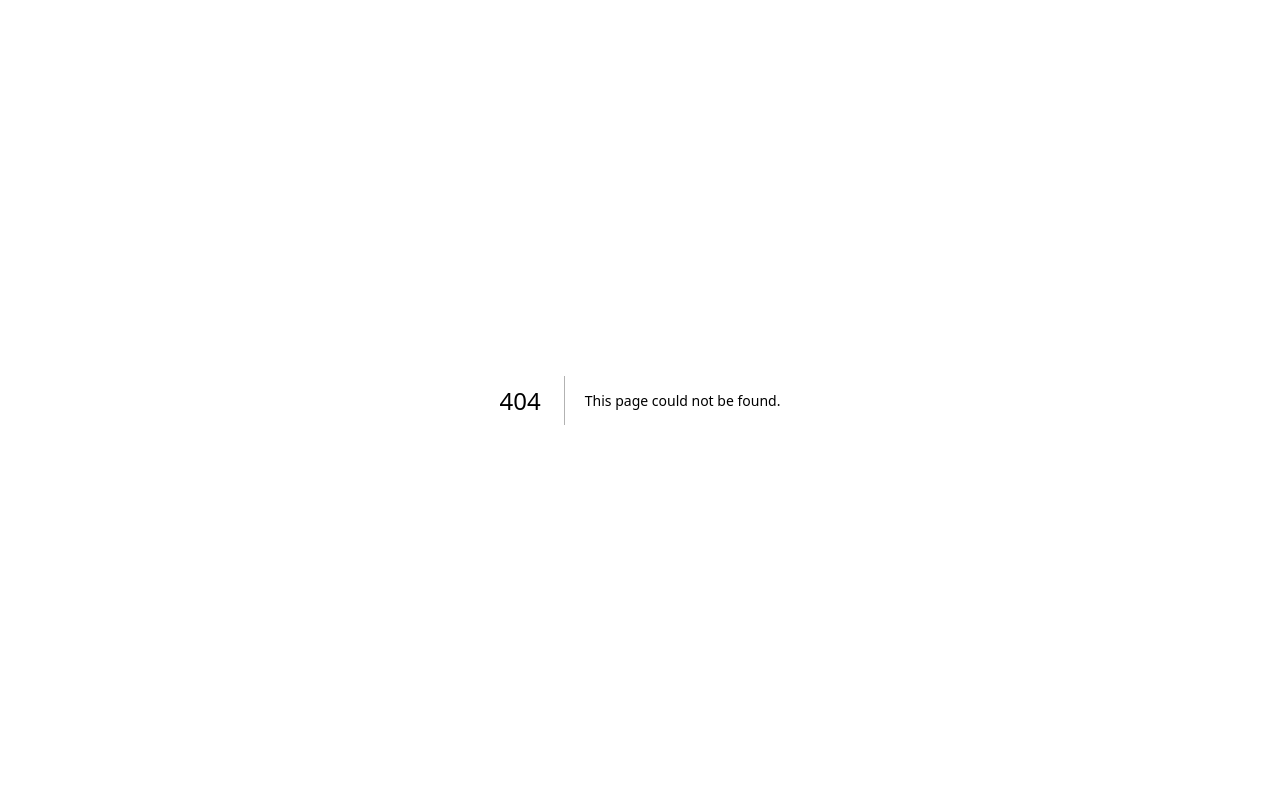
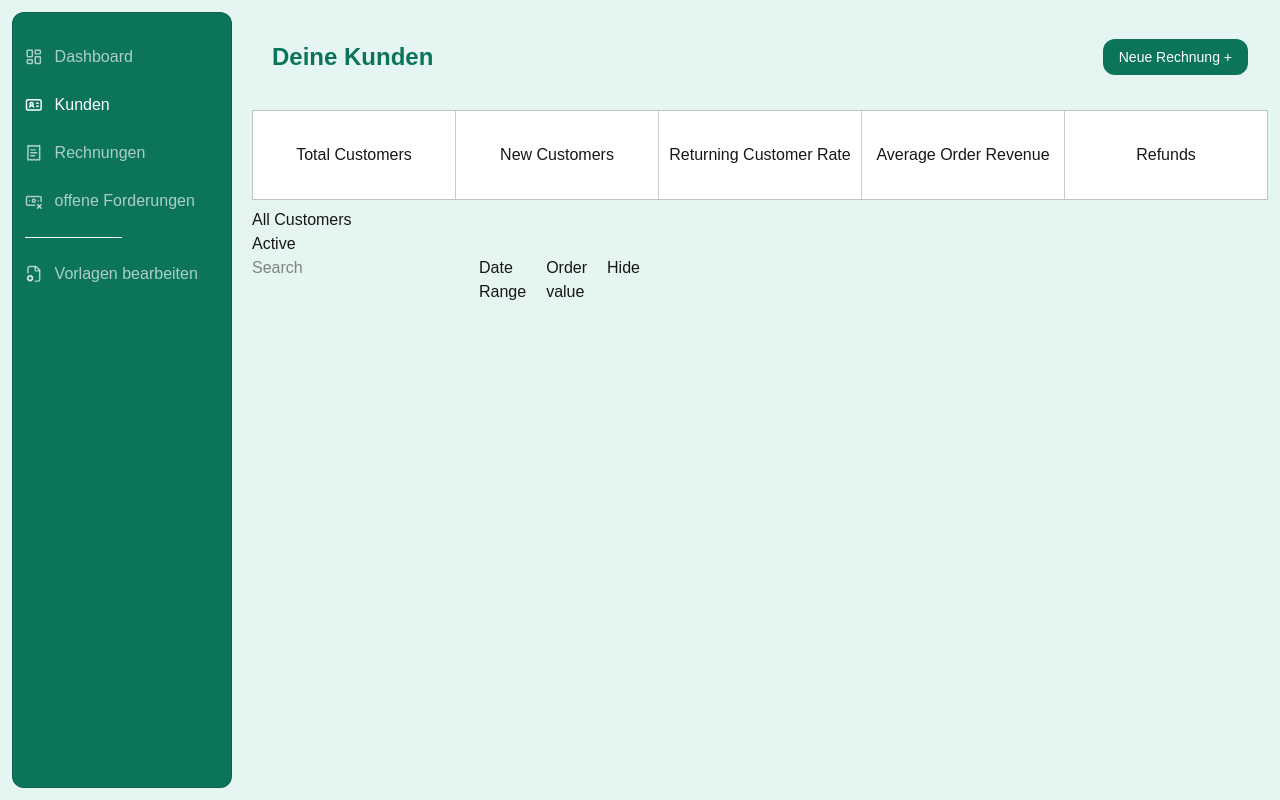
Before and after one commit to henrymh5/invoice-automation, a Next.js app: page /kunden in a window 1280 px wide. Before the commit this address had no page. Built offline with nearby package versions, Linux system fonts and the light colour scheme.

Commit message:
feat: Layout for customer database started but not yet finalized

```diff
--- a/app/(app)/dashboard/page.tsx
+++ b/app/(app)/dashboard/page.tsx
@@ -2,7 +2,7 @@ import Image from "next/image";
 
 export default function Dashboard() {
   return (
-    <div className="flex grid grid-cols-3 grid-rows-8 flex-1 self-stretch gap-2">
+    <div className="grid grid-cols-3 grid-rows-8 flex-1 self-stretch gap-2">
       <div className="bg-white rounded-xl border border-[#00000032] col-span-3 row-span-1 flex justify-between items-center p-5">
         <div>
           <span className="text-2xl font-semibold text-[#0B745B]">
--- /dev/null
+++ b/app/(app)/kunden/page.tsx
@@ -0,0 +1,51 @@
+export default function Kunden() {
+    return (
+        <div className="grid grid-cols-3 grid-rows-8 flex-1 self-stretch gap-2">
+          <div className="col-span-3 row-span-1 flex justify-between items-center p-5">
+            <div>
+              <span className="text-2xl font-semibold text-[#0B745B]">
+                Deine Kunden
+              </span>
+            </div>
+            <div className="flex">
+              <div className="font-medium text-sm p-2 pl-4 pr-4 rounded-xl bg-[#0B745B] text-[#fff]">
+                Neue Rechnung +
+              </div>
+            </div>
+          </div>
+        <CustomerStatistics />
+        <TableSettings />
+        </div>
+    )
+}
+
+function CustomerStatistics(){
+    return (
+        <div className="flex items-stretch justify-start col-span-3 border border-[#00000032] divide-x-1 divide-[#00000032]">
+            <div className="text-center flex-1 bg-white flex items-center justify-center">Total Customers</div>
+            <div className="text-center flex-1 bg-white flex items-center justify-center">New Customers</div>
+            <div className="text-center flex-1 bg-white flex items-center justify-center">Returning Customer Rate</div>
+            <div className="text-center flex-1 bg-white flex items-center justify-center">Average Order Revenue</div>
+            <div className="text-center flex-1 bg-white flex items-center justify-center">Refunds</div>
+        </div>
+    )
+}
+
+function TableSettings(){
+    return (
+        <div>
+            <div>
+                <div>All Customers</div>
+                <div>Active</div>
+            </div>
+            <div className="flex gap-5">
+                <form className="flex-1" action="">
+                    <input type="text" placeholder="Search" />
+                </form>
+                <div className="flex-1">Date Range</div>
+                <div className="flex-1">Order value</div>
+                <div className="flex-1">Hide</div>
+            </div>
+        </div>
+    )
+}
```
